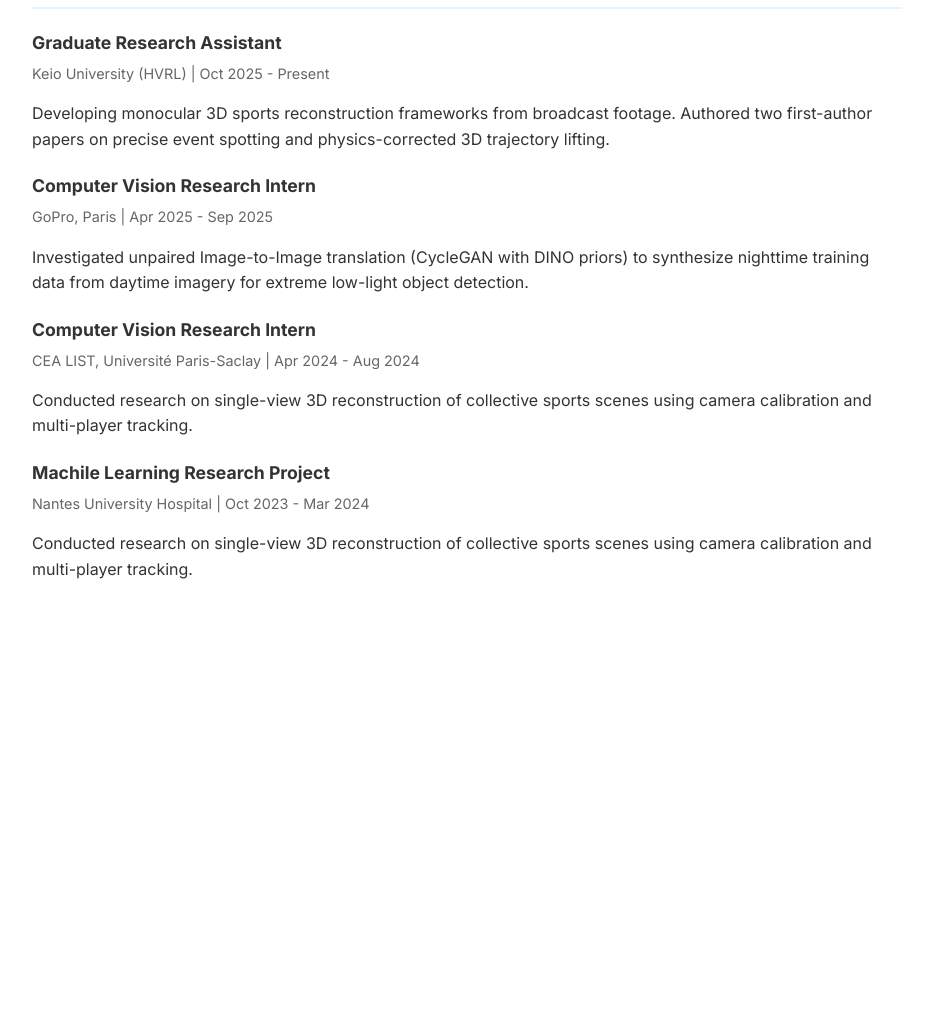
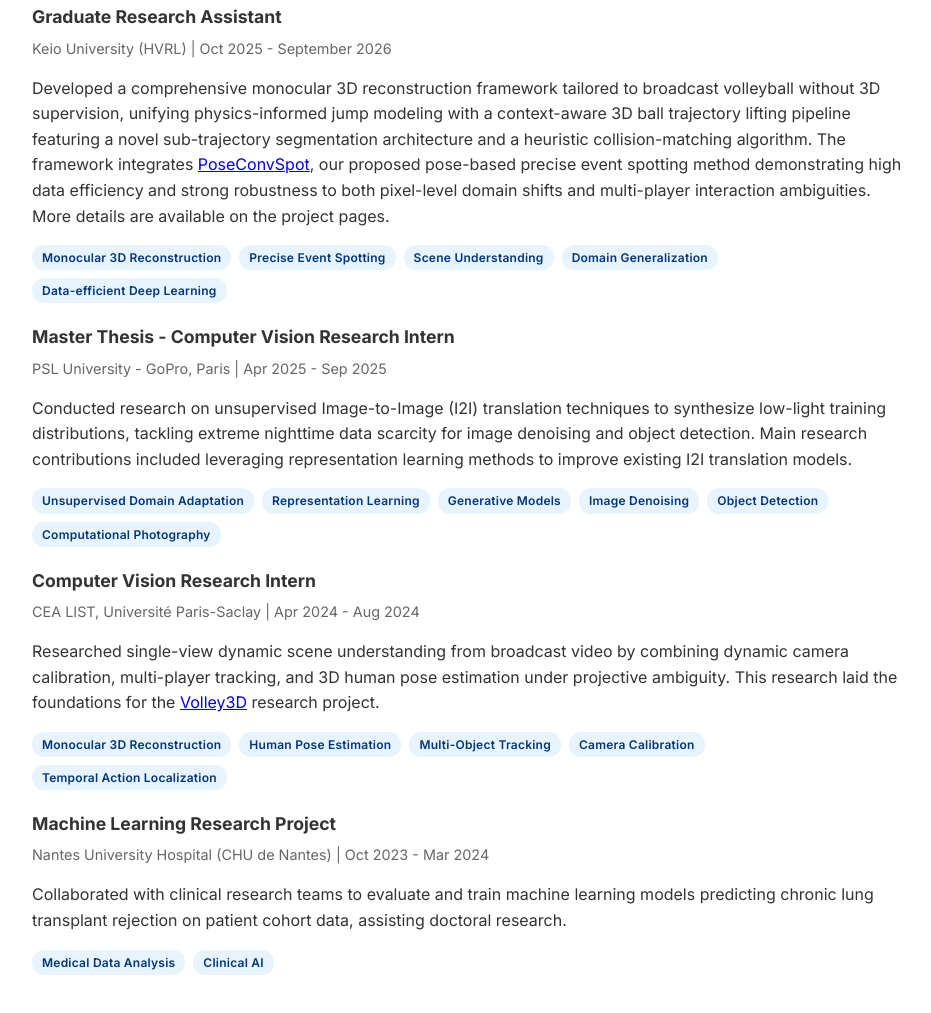
Before and after one commit to Noambsf/noambsf.github.io, a plain HTML site: page index.html in a window 1280 px wide. Shown: the part 1171-2184 px from the top of the page, without its empty margins (338-1269 px from the left). Before the commit the page ends 1813 px from the top, so only its background shows below. Drawn offline with Linux system fonts and the light colour scheme.

Commit message:
Update Research Experiences and add key words

```diff
--- a/index.html
+++ b/index.html
@@ -148,6 +148,23 @@
             left: 0;
             font-weight: bold;
         }
+        /* Badges de mots-clés pour les expériences */
+        .tag-container {
+            display: flex;
+            flex-wrap: wrap;
+            gap: 8px;
+            margin-top: 10px;
+        }
+
+        .tag {
+            font-size: 0.75rem;
+            font-weight: 600;
+            color: var(--primary-color);
+            background-color: var(--light-blue);
+            padding: 3px 10px;
+            border-radius: 12px;
+            letter-spacing: 0.02em;
+        }
 
         /* Education & Experience Items */
         .timeline-item { margin-bottom: 20px; }
@@ -203,8 +220,8 @@
 
             <section id="about">
                 <h3>About Me</h3>
-                <p>I am a graduate researcher in Computer Science at Keio University (<a href="http://www.hvrl.ics.keio.ac.jp/HVRL">HVRL</a>) and Ecole Centrale de Nantes, with a theoretical ML foundation from PSL University (<a href="https://www.masteriasd.eu/en/">M2 IASD</a>). Research aspirations center on developing Computer Vision methods for medical image analysis, with particular interests in unsupervised and representation learning for domain adaptation, anomaly detection, and segmentation, while enthusiastic about exploring the broader spectrum of Computer Vision challenges for medical applications.</p>
-                <a href="BOUSSOUF_Noam_academic_CV.pdf" class="btn-download"><i class="fas fa-download"></i> CV</a>
+                <p>I am a graduate researcher in Computer Science at Keio University (<a href="http://www.hvrl.ics.keio.ac.jp/HVRL">HVRL</a>) and Ecole Centrale de Nantes, with a theoretical ML foundation from PSL University (<a href="https://www.masteriasd.eu/en/">M2 IASD</a>). Research aspirations center on developing Computer Vision methods for medical image analysis, with particular interests in unsupervised and representation learning for domain adaptation, anomaly detection, and segmentation.</p>
+                <a href="BOUSSOUF_Noam_academic_CV.pdf" class="btn-download"><i class="fas fa-file-pdf"></i> CV</a>
             </section>
 
             <section class="grid-2col">
@@ -281,26 +298,53 @@
 
                 <div class="timeline-item">
                     <h4>Graduate Research Assistant</h4>
-                    <div class="meta">Keio University (HVRL) | Oct 2025 - Present</div>
-                    <p>Developing monocular 3D sports reconstruction frameworks from broadcast footage. Authored two first-author papers on precise event spotting and physics-corrected 3D trajectory lifting.</p>
+                    <div class="meta">Keio University (HVRL) | Oct 2025 - September 2026</div>
+                    <p>Developed a comprehensive monocular 3D reconstruction framework tailored to broadcast volleyball without 3D supervision, unifying physics-informed jump modeling with a context-aware 3D ball trajectory lifting pipeline featuring a novel sub-trajectory segmentation architecture and a heuristic collision-matching algorithm.
+                    The framework integrates <a href="https://noambsf.github.io/PoseConvSpot">PoseConvSpot</a>, our proposed pose-based precise event spotting method demonstrating high data efficiency and strong robustness to both pixel-level domain shifts and multi-player interaction ambiguities. More details are available on the project pages.</p>
+                    <div class="tag-container">
+                        <span class="tag">Monocular 3D Reconstruction</span>
+                        <span class="tag">Precise Event Spotting</span>
+                        <span class="tag">Scene Understanding</span>
+                        <span class="tag">Domain Generalization</span>
+                        <span class="tag">Data-efficient Deep Learning</span>
+                    </div>
                 </div>
 
                 <div class="timeline-item">
-                    <h4>Computer Vision Research Intern</h4>
-                    <div class="meta">GoPro, Paris | Apr 2025 - Sep 2025</div>
-                    <p>Investigated unpaired Image-to-Image translation (CycleGAN with DINO priors) to synthesize nighttime training data from daytime imagery for extreme low-light object detection.</p>
+                    <h4>Master Thesis - Computer Vision Research Intern</h4>
+                    <div class="meta">PSL University - GoPro, Paris | Apr 2025 - Sep 2025</div>
+                    <p>Conducted research on unsupervised Image-to-Image (I2I) translation techniques to synthesize low-light training distributions, tackling extreme nighttime data scarcity for image denoising and object detection. Main research contributions included leveraging representation learning methods to improve existing I2I translation models.</p>
+                    <div class="tag-container">
+                        <span class="tag">Unsupervised Domain Adaptation</span>
+                        <span class="tag">Representation Learning</span>
+                        <span class="tag">Generative Models</span>
+                        <span class="tag">Image Denoising</span>
+                        <span class="tag">Object Detection</span>
+                        <span class="tag">Computational Photography</span>
+                    </div>
                 </div>
 
                 <div class="timeline-item">
                     <h4>Computer Vision Research Intern</h4>
                     <div class="meta">CEA LIST, Université Paris-Saclay | Apr 2024 - Aug 2024</div>
-                    <p>Conducted research on single-view 3D reconstruction of collective sports scenes using camera calibration and multi-player tracking.</p>
+                    <p>Researched single-view dynamic scene understanding from broadcast video by combining dynamic camera calibration, multi-player tracking, and 3D human pose estimation under projective ambiguity. This research laid the foundations for the <a href="https://noambsf.github.io/Volley3D">Volley3D</a> research project.</p>
+                    <div class="tag-container">
+                        <span class="tag">Monocular 3D Reconstruction</span>
+                        <span class="tag">Human Pose Estimation</span>
+                        <span class="tag">Multi-Object Tracking</span>
+                        <span class="tag">Camera Calibration</span>
+                        <span class="tag">Temporal Action Localization</span>
+                    </div>
                 </div>
 
                 <div class="timeline-item">
-                    <h4>Machile Learning Research Project</h4>
-                    <div class="meta"> Nantes University Hospital | Oct 2023 - Mar 2024</div>
-                    <p>Conducted research on single-view 3D reconstruction of collective sports scenes using camera calibration and multi-player tracking.</p>
+                    <h4>Machine Learning Research Project</h4>
+                    <div class="meta">Nantes University Hospital (CHU de Nantes) | Oct 2023 - Mar 2024</div>
+                    <p>Collaborated with clinical research teams to evaluate and train machine learning models predicting chronic lung transplant rejection on patient cohort data, assisting doctoral research.</p>
+                    <div class="tag-container">
+                        <span class="tag">Medical Data Analysis</span>
+                        <span class="tag">Clinical AI</span>
+                    </div>
                 </div>
             </section>
 
```
